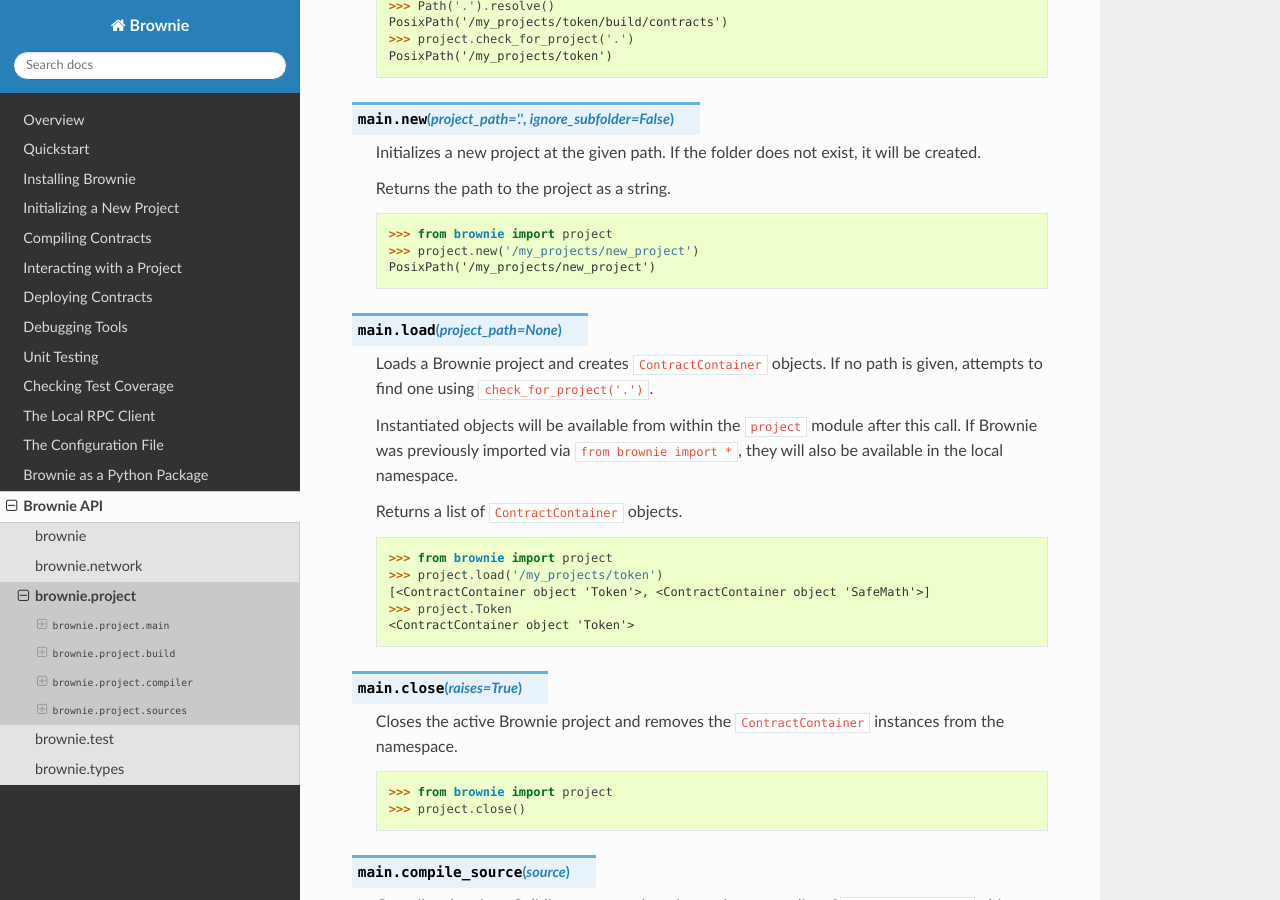
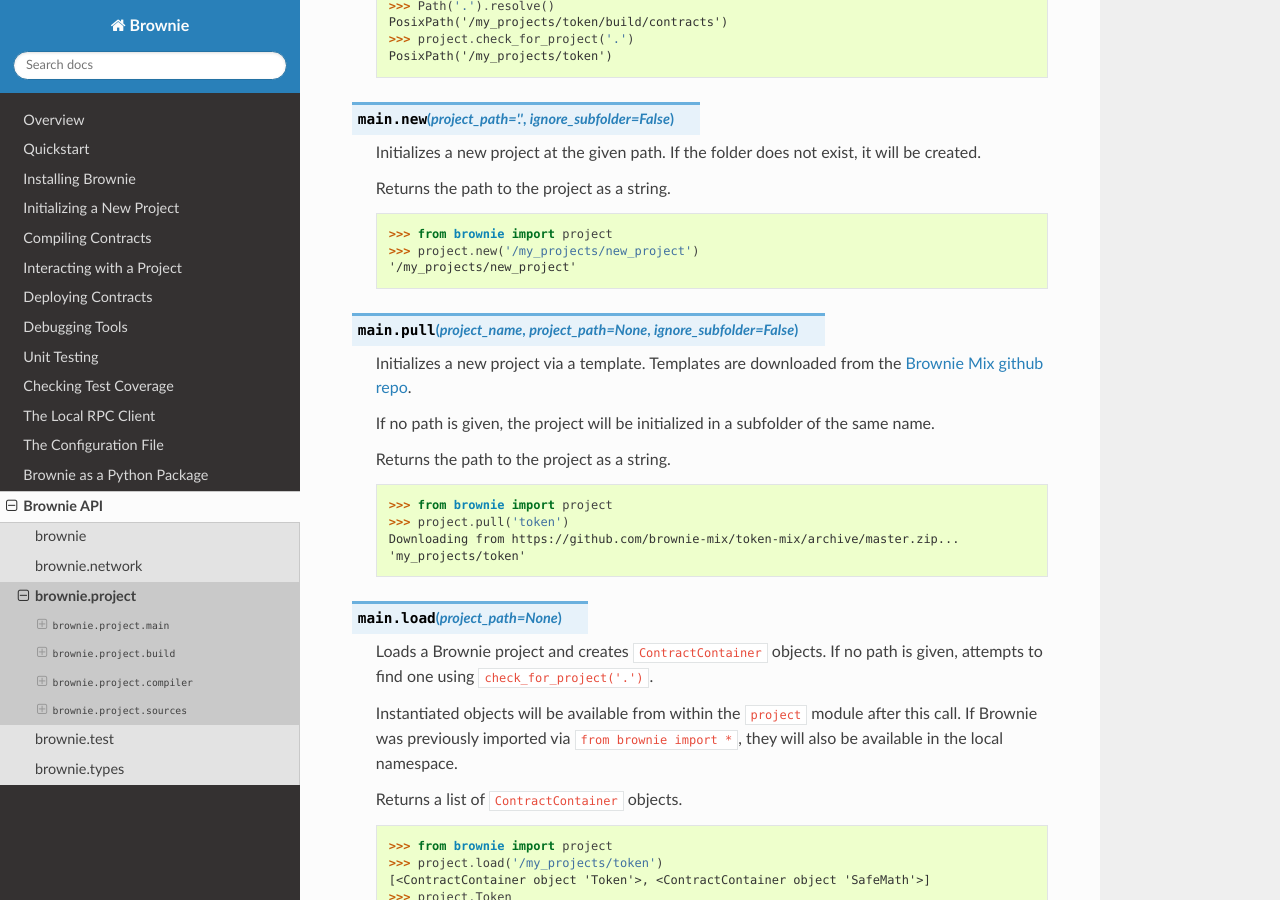
Before and after one commit to eth-brownie/brownie, a Sphinx documentation site: the page built from docs/api-project.rst, in a window 1280 px wide and 900 px high, scrolled down 641 px. Built offline with Sphinx 7.4.7 and the Read the Docs theme 2.0.0, drawn with Linux system fonts in a browser that asks for light colours.

Commit message:
update docs

```diff
--- a/docs/api-project.rst
+++ b/docs/api-project.rst
@@ -39,7 +39,22 @@
 
         >>> from brownie import project
         >>> project.new('/my_projects/new_project')
-        PosixPath('/my_projects/new_project')
+        '/my_projects/new_project'
+
+.. py:method:: main.pull(project_name, project_path=None, ignore_subfolder=False)
+
+    Initializes a new project via a template. Templates are downloaded from the `Brownie Mix github repo <https://www.github.com/brownie-mix>`_.
+
+    If no path is given, the project will be initialized in a subfolder of the same name.
+
+    Returns the path to the project as a string.
+
+    .. code-block:: python
+
+        >>> from brownie import project
+        >>> project.pull('token')
+        Downloading from https://github.com/brownie-mix/token-mix/archive/master.zip...
+        'my_projects/token'
 
 .. py:method:: main.load(project_path=None)
 
```
Also changed, not shown: 1 other file.
